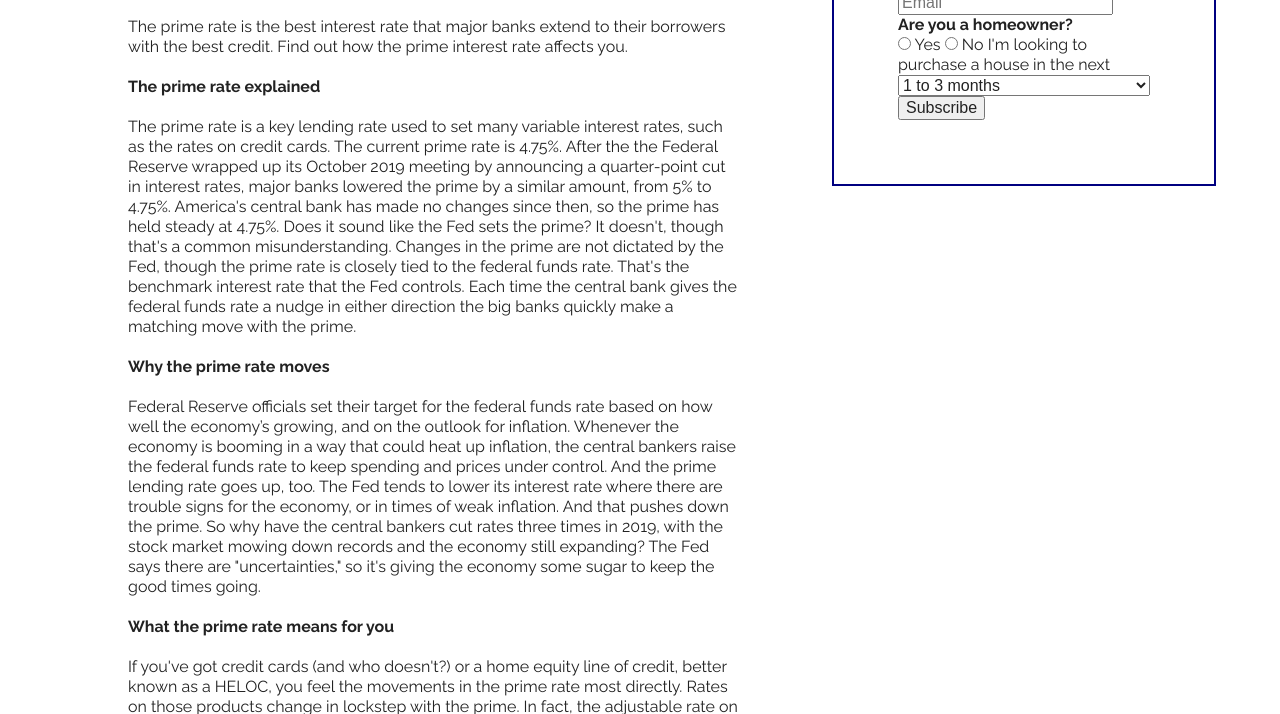
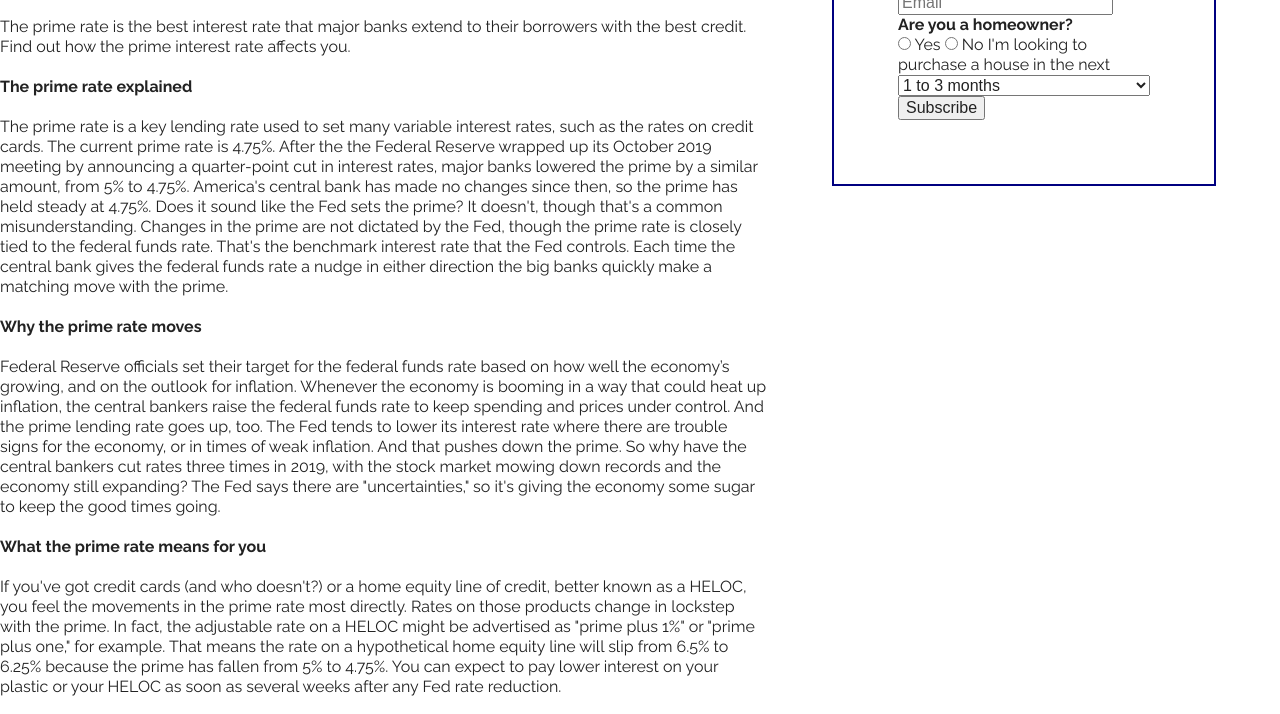
Before and after one commit to hiraahsan/techTestWise, a website built with webpack: page src/index.html in a window 1280 px wide. Shown: the part 183-897 px from the top of the page. Built offline with nearby package versions, Linux system fonts and the light colour scheme; no server answers.

Commit message:
updating wrapper styling

```diff
--- a/src/styles/_base.scss
+++ b/src/styles/_base.scss
@@ -15,7 +15,8 @@ h1, h2, h3 {
 }
 
 .wrapper {
-    width: 80%;
-    max-width: 1800px;
+    width: 100%;
+    height: auto;
+    max-width: 1400px;
     margin: 0 auto;
 }
```
